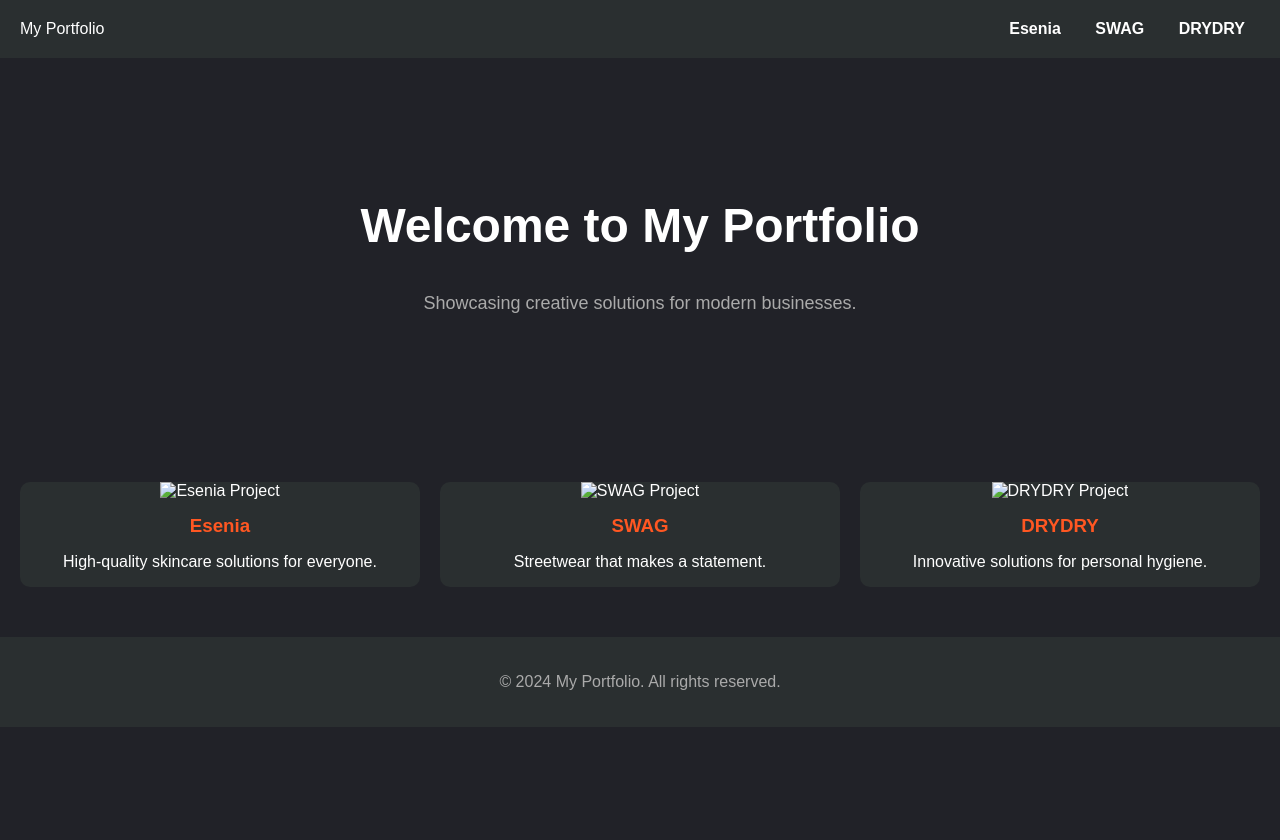
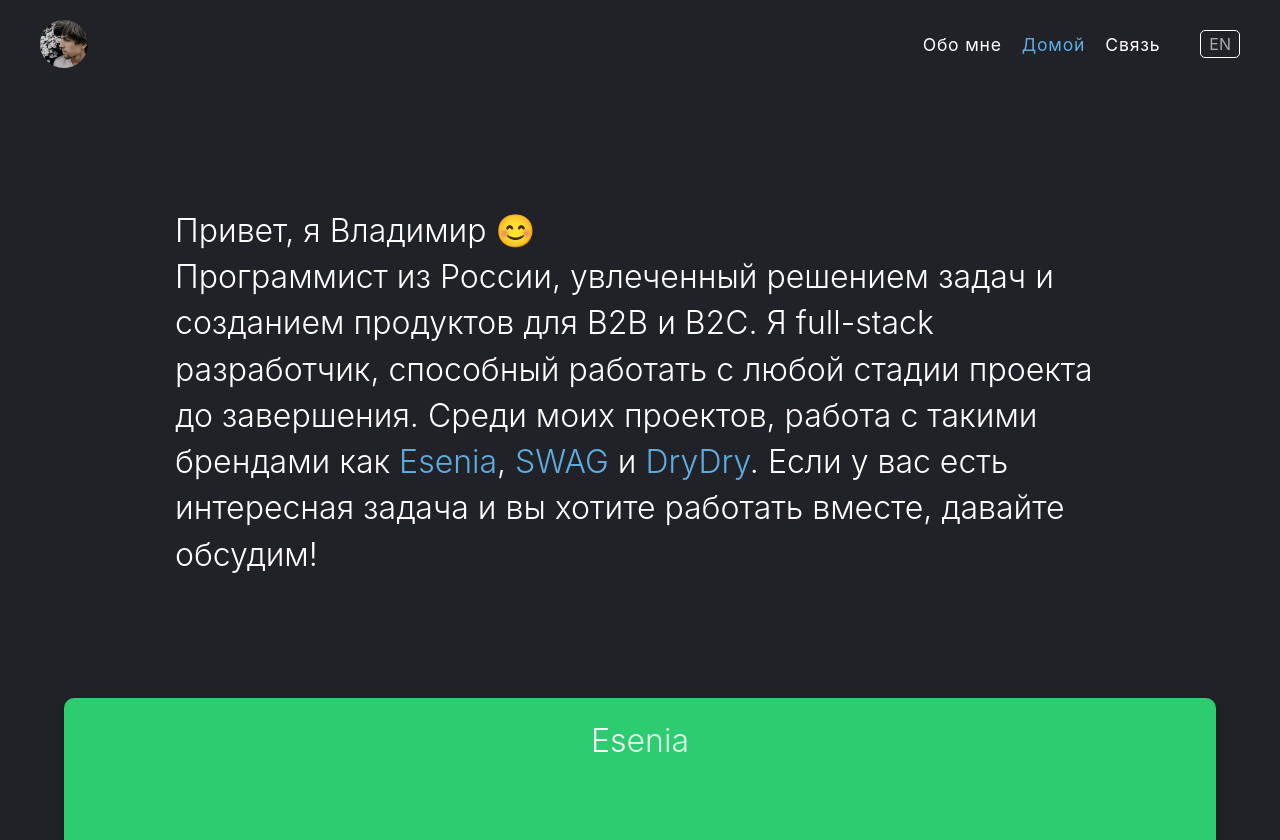
Before and after one commit to Vova045/portfolio, a Django app: page / in a window 1280 px wide. Shown: the top 840 px of the page. Before the commit the page ends 727 px from the top, so only its background shows below. Run offline with Django 3.2, Linux system fonts and the light colour scheme; some libraries are stand-ins or nearby versions.

Commit message:
update portfolio

```diff
--- a/portfolio_project/portfolio/urls.py
+++ b/portfolio_project/portfolio/urls.py
@@ -1,5 +1,10 @@
 from django.urls import path
+from django.conf import settings
+from django.conf.urls.static import static
+
 from . import views
 urlpatterns = [
     path('', views.home, name='home'),
     ]
+
+urlpatterns += static(settings.MEDIA_URL, document_root=settings.MEDIA_ROOT)
--- /dev/null
+++ b/portfolio_project/static/home/home.css
@@ -0,0 +1,174 @@
+body {
+    margin: 0;
+    font-family: 'Inter', sans-serif;
+    font-weight: 400;
+    background-color: #212228;
+    color: #ffffff;
+}
+header {
+    display: flex;
+    justify-content: space-between;
+    align-items: center;
+    padding: 20px;
+    background-color: transparent;
+    max-width: 1200px;
+    margin: 0 auto;
+}
+.logo {
+    width: 3rem;
+    height: 3rem;
+    border-radius: 50%;
+    overflow: hidden;
+}
+.logo img {
+    width: 100%;
+    height: 100%;
+    object-fit: cover;
+}
+.nav-container {
+    display: flex;
+    align-items: center;
+    gap: 20px;
+}
+.nav-links {
+    display: flex;
+    gap: 20px;
+}
+.nav-links a {
+    text-decoration: none;
+    color: #ffffff;
+    font-size: 1.1rem;
+    font-weight: 400;
+    letter-spacing: 0.05rem;
+}
+.nav-links a:hover,
+.nav-links a.active {
+    color: #5DADE2;
+}
+.language-toggle {
+    display: flex;
+    align-items: center;
+    background-color: transparent;
+    color: #aaaaaa;
+    border: 1px solid #ffffff;
+    border-radius: 5px;
+    padding: 3px 8px;
+    cursor: pointer;
+    font-size: 1rem;
+    font-weight: 400;
+    margin-left: 20px;
+}
+.language-toggle:hover {
+    background-color: #ffffff;
+    color: #212228;
+}
+.hero {
+    display: flex;
+    flex-direction: column;
+    align-items: flex-start;
+    padding: 100px 20px;
+    background-color: #212228;
+}
+.hero h1 {
+    font-size: 2.5rem;
+    margin: 0;
+    font-weight: 300;
+}
+.hero p {
+    font-size: 2rem;
+    line-height: 2.889rem;
+    color: #ffffff;
+    width: 75%;
+    margin: 20px auto 0 auto;
+    font-weight: 300;
+}
+.hero p a{
+    color: #5DADE2;
+    cursor: pointer;
+}
+.projects {
+    display: flex;
+    flex-direction: column; /* Блоки расположены вертикально */
+    gap: 40px; /* Увеличиваем расстояние между секциями */
+    padding: 20px 20px; /* Отступы по бокам */
+    margin: 0 auto;
+    max-width: 90%; /* Ограничиваем ширину */
+}
+
+.project {
+    aspect-ratio: 16 / 9; /* Пропорция 16:9 */
+    background-color: #2A2F30; /* Цвет по умолчанию */
+    border-radius: 10px;
+    overflow: hidden;
+    text-align: center;
+    transition: transform 0.15s, box-shadow 0.15s;
+    display: flex;
+    flex-direction: column;
+    justify-content: space-between;
+    align-items: center;
+    box-shadow: 0 4px 10px rgba(0, 0, 0, 0.2); /* Лёгкая тень */
+    padding: 20px; /* Отступы внутри секции */
+}
+
+.project:hover {
+    transform: scale(1.005); /* Едва заметное увеличение */
+    box-shadow: 0 6px 15px rgba(0, 0, 0, 0.25); /* Лёгкое усиление тени */
+}
+
+#esenia {
+    background-color: #2ECC71; /* Кислотно-салатовый */
+}
+
+#swag {
+    background-color: #9B59B6; /* Фиолетовый */
+}
+
+#drydry {
+    background-color: #E67E22; /* Оранжевый */
+}
+
+.project img {
+    width: 70%; /* Ещё меньше ширина изображения */
+    max-height: 30%;
+    object-fit: cover;
+    border-radius: 5px;
+}
+
+.project h3 {
+    margin: 0;
+    font-size: 2rem;
+    line-height: 2.889rem;
+    color: #ffffff;
+    font-weight: 300;
+}
+.project h3 span {
+    opacity: 0.85; /* Прозрачность нижней строки */
+}
+
+.project video {
+    width: 90%; /* Ширина видео */
+    max-height: 100%; /* Высота ограничена */
+    object-fit: cover; /* Скрытие частей видео за контейнером */
+    border-radius: 10px;
+    margin-top: 20px; /* Расстояние между заголовком и видео */
+}
+
+.project p {
+    font-size: 1rem;
+    color: #ffffff;
+    padding: 0 20px;
+    line-height: 1.5rem;
+}
+
+
+footer {
+    text-align: center;
+    padding: 20px;
+    background-color: #2A2F30;
+    color: #AAAAAA;
+}
+
+/* Скроллинг при клике на проект */
+.nav-links a.active {
+    color: #5DADE2;
+}
--- /dev/null
+++ b/portfolio_project/static/home/home.js
@@ -0,0 +1,39 @@
+
+        function toggleLanguage() {
+            const heroText = document.querySelector('.hero');
+            const navLinks = document.querySelectorAll('.nav-links a');
+            const langButton = document.querySelector('.language-toggle span');
+            const title = document.querySelector('title');
+
+            if (heroText.dataset.lang === 'en') {
+                // Переключаем текст с английского на русский
+                heroText.innerHTML = `<p>Привет, я Владимир 😊<br> Программист из России, увлеченный решением задач и созданием продуктов для B2B и B2C. Я full-stack разработчик, способный работать с любой стадии проекта до завершения. Среди моих проектов, работа с такими брендами как Esenia, SWAG и DryDry. Если у вас есть интересная задача и вы хотите работать вместе, давайте обсудим!</p>`;
+                heroText.dataset.lang = 'ru';
+                title.textContent = 'Владимир Цар';
+
+                // Обновляем навигационные ссылки на русский
+                navLinks[0].textContent = 'Обо мне';
+                navLinks[1].textContent = 'Домой';
+                navLinks[2].textContent = 'Связь';
+                langButton.textContent = 'EN';
+            } else {
+                // Переключаем текст с русского на английский
+                heroText.innerHTML = `<p>Hi, I'm Vladimir 😊<br> Programmer from Russia, passionate about solving problems and creating products for B2B and B2C. I am a full-stack developer capable of working from any stage of a project to completion. Among my projects, I have worked with brands like Esenia, SWAG, and DryDry. If you have an exciting challenge and want to work together, let's discuss it!</p>`;
+                heroText.dataset.lang = 'en';
+                title.textContent = 'Vladimir Tsar';
+
+                // Обновляем навигационные ссылки на английский
+                navLinks[0].textContent = 'About';
+                navLinks[1].textContent = 'Home';
+                navLinks[2].textContent = 'Contact';
+                langButton.textContent = 'RU';
+            }
+
+            // Обновление активной ссылки
+            navLinks.forEach(link => {
+                link.classList.remove('active');
+                if (link.textContent.toLowerCase() === (document.title.toLowerCase() === 'portfolio' ? 'home' : 'домой')) {
+                    link.classList.add('active');
+                }
+            });
+        }
--- a/portfolio_project/templates/home.html
+++ b/portfolio_project/templates/home.html
@@ -1,109 +1,68 @@
+{% load static %}
 <!DOCTYPE html>
-<html lang="en">
+<html lang="ru">
 <head>
     <meta charset="UTF-8">
     <meta name="viewport" content="width=device-width, initial-scale=1.0">
-    <title>Portfolio</title>
-    <style>
-        body {
-            margin: 0;
-            font-family: Arial, sans-serif;
-            background-color: #212228;
-            color: #ffffff;
-        }
-        header {
-            display: flex;
-            justify-content: space-between;
-            align-items: center;
-            padding: 20px;
-            background-color: #2A2F30;
-        }
-        header a {
-            text-decoration: none;
-            color: #ffffff;
-            margin: 0 15px;
-            font-weight: bold;
-        }
-        header a:hover {
-            color: #FF5722;
-        }
-        .hero {
-            text-align: center;
-            padding: 100px 20px;
-            background-color: #212228;
-        }
-        .hero h1 {
-            font-size: 48px;
-        }
-        .hero p {
-            font-size: 18px;
-            color: #AAAAAA;
-        }
-        .projects {
-            display: grid;
-            grid-template-columns: repeat(auto-fit, minmax(300px, 1fr));
-            gap: 20px;
-            padding: 50px 20px;
-        }
-        .project {
-            background-color: #2A2F30;
-            border-radius: 10px;
-            overflow: hidden;
-            text-align: center;
-            transition: transform 0.3s;
-        }
-        .project:hover {
-            transform: scale(1.05);
-        }
-        .project img {
-            width: 100%;
-            height: 200px;
-            object-fit: cover;
-        }
-        .project h3 {
-            margin: 15px 0;
-            color: #FF5722;
-        }
-        footer {
-            text-align: center;
-            padding: 20px;
-            background-color: #2A2F30;
-            color: #AAAAAA;
-        }
-    </style>
+    <title>Владимир Цар</title>
+    <link rel='stylesheet' type='text/css' media='screen' href="{% static 'home/home.css' %}">
 </head>
 <body>
     <header>
-        <div>My Portfolio</div>
-        <nav>
-            <a href="#esenia">Esenia</a>
-            <a href="#swag">SWAG</a>
-            <a href="#drydry">DRYDRY</a>
-        </nav>
+        <div class="logo">
+            <img src="{% static 'home/photo.jpg' %}" alt="Logo">
+        </div>
+        <div class="nav-container">
+            <div class="nav-links">
+                <a href="#about">Обо мне</a>
+                <a href="#home" class="active">Домой</a>
+                <a href="#contact">Связь</a>
+            </div>
+            <div class="language-toggle" onclick="toggleLanguage()">
+                <span>EN</span>
+            </div>
+        </div>
     </header>
-    <section class="hero">
-        <h1>Welcome to My Portfolio</h1>
-        <p>Showcasing creative solutions for modern businesses.</p>
+    <section class="hero" data-lang="ru">
+        <p>Привет, я Владимир 😊<br> Программист из России, увлеченный решением задач и созданием продуктов для B2B и B2C. Я full-stack разработчик, способный работать с любой стадии проекта до завершения.
+            Среди моих проектов, работа с такими брендами как <a>Esenia</a>, <a>SWAG</a> и <a>DryDry</a>.
+            Если у вас есть интересная задача и вы хотите работать вместе, давайте обсудим!</p>
     </section>
     <section class="projects">
         <div class="project" id="esenia">
-            <img src="https://via.placeholder.com/400x200" alt="Esenia Project">
-            <h3>Esenia</h3>
-            <p>High-quality skincare solutions for everyone.</p>
+            <h3>
+                Es<span>enia</span>
+            </h3>
+            <video controls>
+                <source src="https://www.w3schools.com/html/mov_bbb.mp4" type="video/mp4">
+                Ваш браузер не поддерживает видео.
+            </video>
         </div>
         <div class="project" id="swag">
-            <img src="https://via.placeholder.com/400x200" alt="SWAG Project">
-            <h3>SWAG</h3>
-            <p>Streetwear that makes a statement.</p>
+            <h3>
+                SW<span>AG</span>
+            </h3>
+            <video controls>
+                <source src="https://www.w3schools.com/html/mov_bbb.mp4" type="video/mp4">
+                Ваш браузер не поддерживает видео.
+            </video>
         </div>
         <div class="project" id="drydry">
-            <img src="https://via.placeholder.com/400x200" alt="DRYDRY Project">
-            <h3>DRYDRY</h3>
-            <p>Innovative solutions for personal hygiene.</p>
+            <h3>
+                DRY<span>DRY</span>
+            </h3>
+            <video controls>
+                <source src="https://www.w3schools.com/html/mov_bbb.mp4" type="video/mp4">
+                Ваш браузер не поддерживает видео.
+            </video>
         </div>
     </section>
     <footer>
-        <p>&copy; 2024 My Portfolio. All rights reserved.</p>
+        <p>&copy; 2024 Tsar Vladimir.</p>
     </footer>
 </body>
 </html>
+
+{% block custom_js %}
+<script src="{% static '/home/home.js' %}"></script>
+{% endblock custom_js %}
```
Also changed, not shown: portfolio_project/portfolio_project/settings.py (+9 -6 lines), portfolio_project/db.sqlite3, portfolio_project/static/home/photo.jpg (added), 7 other files.
